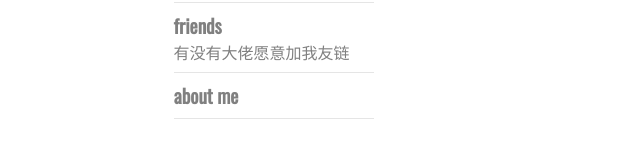
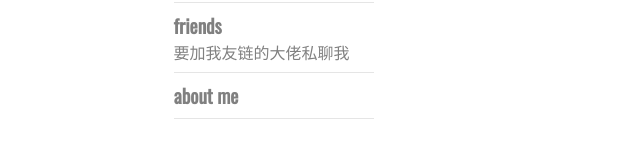
Before and after one commit to doge-dog/doge-dog.github.io, a plain HTML site: page index.html in a window 1280 px wide. Shown: the part 833-995 px from the top of the page, 0-640 px from the left. Drawn offline with nearby package versions, Linux system fonts and the light colour scheme; a script that the page names is missing; a web font is replaced by a local one.

Commit message:
Site updated: 2017-11-26 14:49:49

```diff
--- a/index.html
+++ b/index.html
@@ -247,7 +247,7 @@
             <div>friends</div>
 
                 <span>
-                    <a href= 23333 target="_black">有没有大佬愿意加我友链</a>
+                    <a href= 23333 target="_black">要加我友链的大佬私聊我</a>
                 </span>
 
         </div>
```
